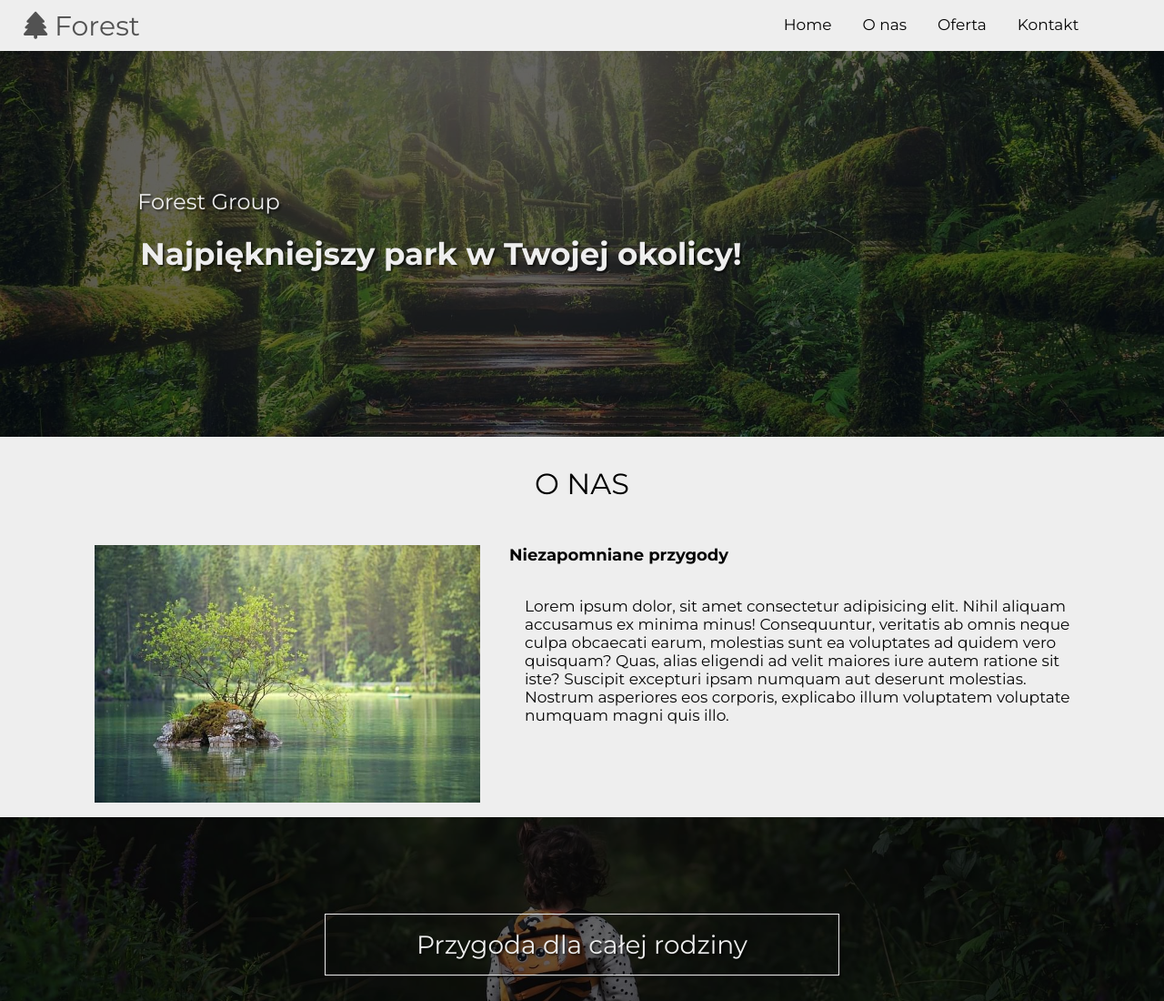
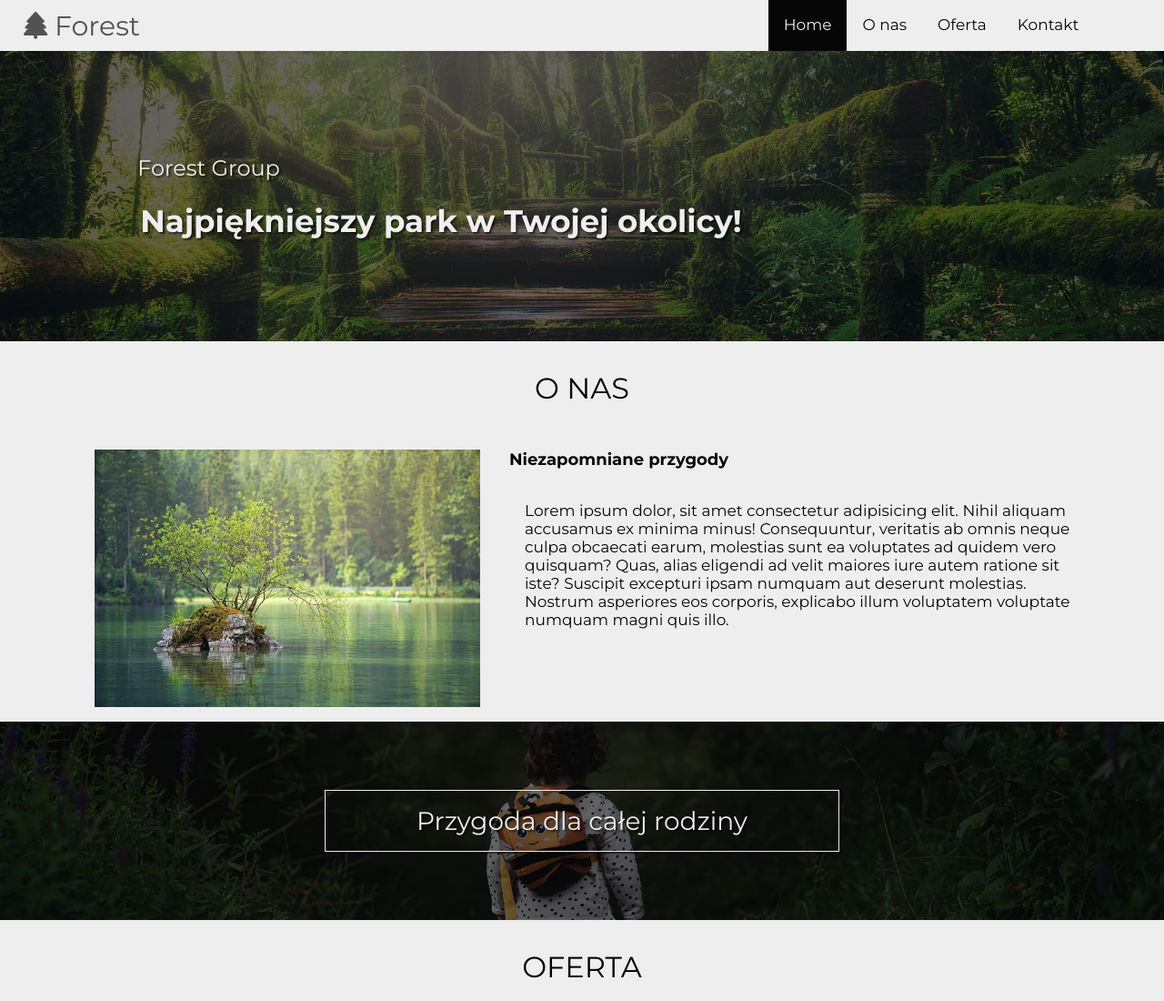
Before and after one commit to Astilion/ForestGroup, a website: page index.html in a window 1280 px wide. Shown: the top 1100 px of the page at 91% size. Drawn offline with Linux system fonts and the light colour scheme; files that its build step writes are made by us from their sources.

Commit message:
added scrollSpy and improved bg images

```diff
--- a/index.html
+++ b/index.html
@@ -13,10 +13,10 @@
     <link rel="stylesheet" href="dist/css/main.min.css">
 </head>
 
-<body>
+<body class="main">
     <nav class="nav">
     <div class="logo">
-        <a href="#home">
+        <a href="#">
             <h2><i class="fa-solid fa-tree"></i> Forest</h2>
         </a>
     </div>
@@ -27,7 +27,7 @@
         </div>
     </button>
     <div class="nav__items-desktop">
-        <a href="#home" class="nav__item nav__item">Home</a>
+        <a href="#home" class="nav__item">Home</a>
         <a href="#aboutus" class="nav__item">O nas</a>
         <a href="#offers" class="nav__item">Oferta</a>
         <a href="#contact" class="nav__item">Kontakt</a>
--- a/src/js/main.js
+++ b/src/js/main.js
@@ -2,7 +2,7 @@ const burgerBtn = document.querySelector(".burger-btn");
 const navItems = document.querySelector(".nav__items-mobile");
 const footerYear = document.querySelector(".footer-year");
 const desktopNavItems = document.querySelectorAll('.nav__item')
-const scrollSection = document.querySelectorAll('.scroll-section')
+const scrollSections = document.querySelectorAll('.scroll-section')
 
 footerYear.textContent = new Date().getFullYear();
 
@@ -11,7 +11,27 @@ const handleNav = () => {
 };
 
 
-const scrollSpy = (section) => {
+const scrollSpy = () => {
+    if (document.body.classList.contains("main")) {
+        const sections = [];
 
-}
+        scrollSections.forEach((section) => {
+            if (
+                window.scrollY <=
+                section.offsetTop + section.offsetHeight - 56
+            ) {
+                sections.push(section);
+
+                const activeSection = document.querySelector(
+                    `[href*="${sections[0].id}"]`
+                );
+
+                desktopNavItems.forEach((item) => item.classList.remove("nav__item--active"));
+
+                activeSection.classList.add("nav__item--active");
+            }
+        });
+    }
+};
 burgerBtn.addEventListener("click", handleNav);
+window.addEventListener('scroll', scrollSpy)
--- a/src/sass/main.scss
+++ b/src/sass/main.scss
@@ -144,7 +144,7 @@ body {
 		display: flex;
 		justify-content: center;
 		align-items: center;
-		height: 60vh;
+		height: 375px;
 		background-image: url("../../dist/img/jungle-s.jpg");
 		background-position: center;
 		background-size: cover;
@@ -231,7 +231,7 @@ body {
 		align-items: center;
 		justify-content: center;
 		text-align: center;
-		height: 35vh;
+		height: 218px;
 		background: url("../../dist/img/girl-s.jpg");
 		background-size: cover;
 		background-position: center;
@@ -532,7 +532,7 @@ body {
 			&::after {
 				display: none;
 			}
-			&--scroll {
+			&--active {
 				color: $main-color;
 				background-color: $secondary-color;
 			}
```
Also changed, not shown: page.html (+2 -2 lines), dist/css/main.min.css, dist/js/main.min.js, 2 other files.
